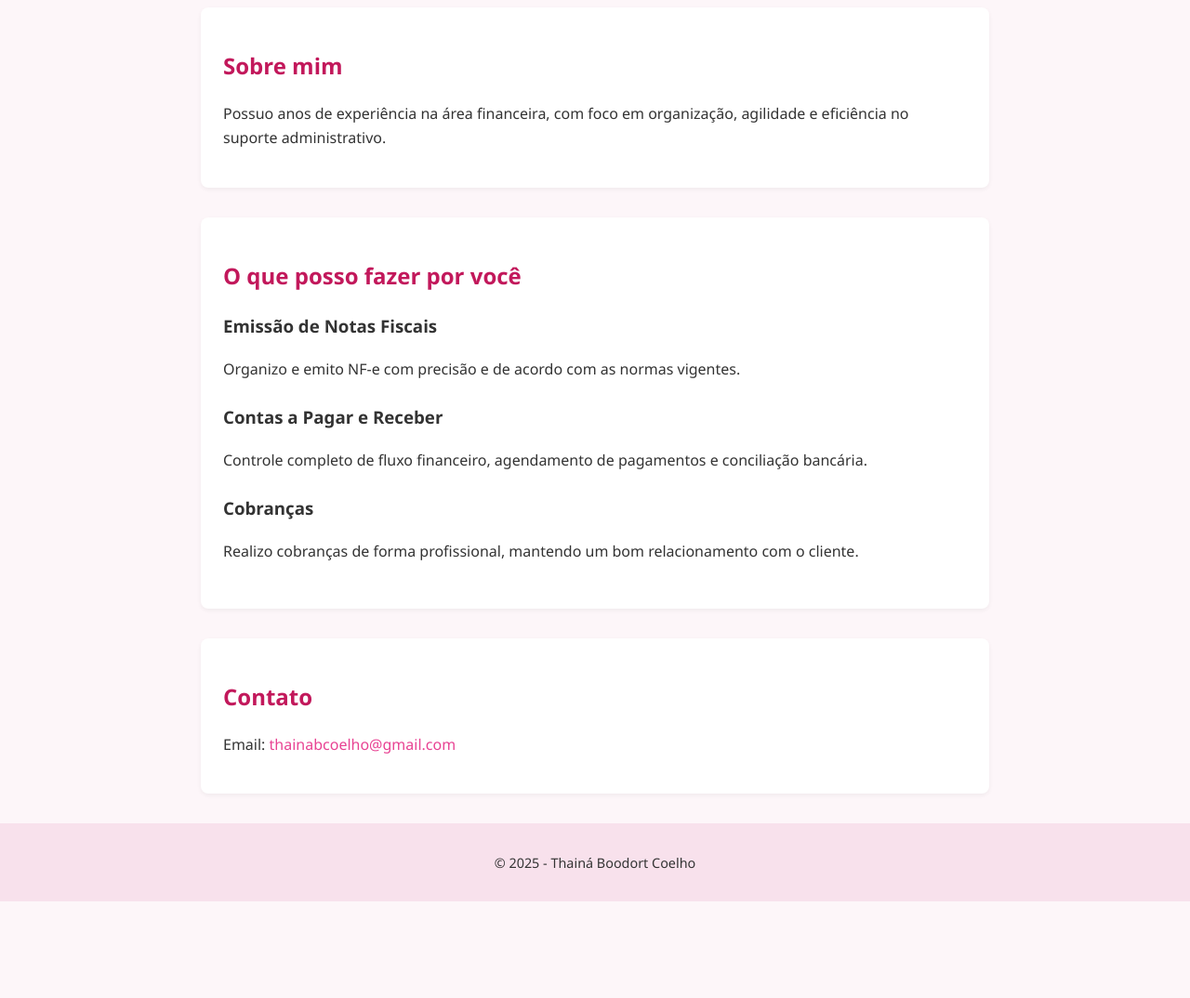
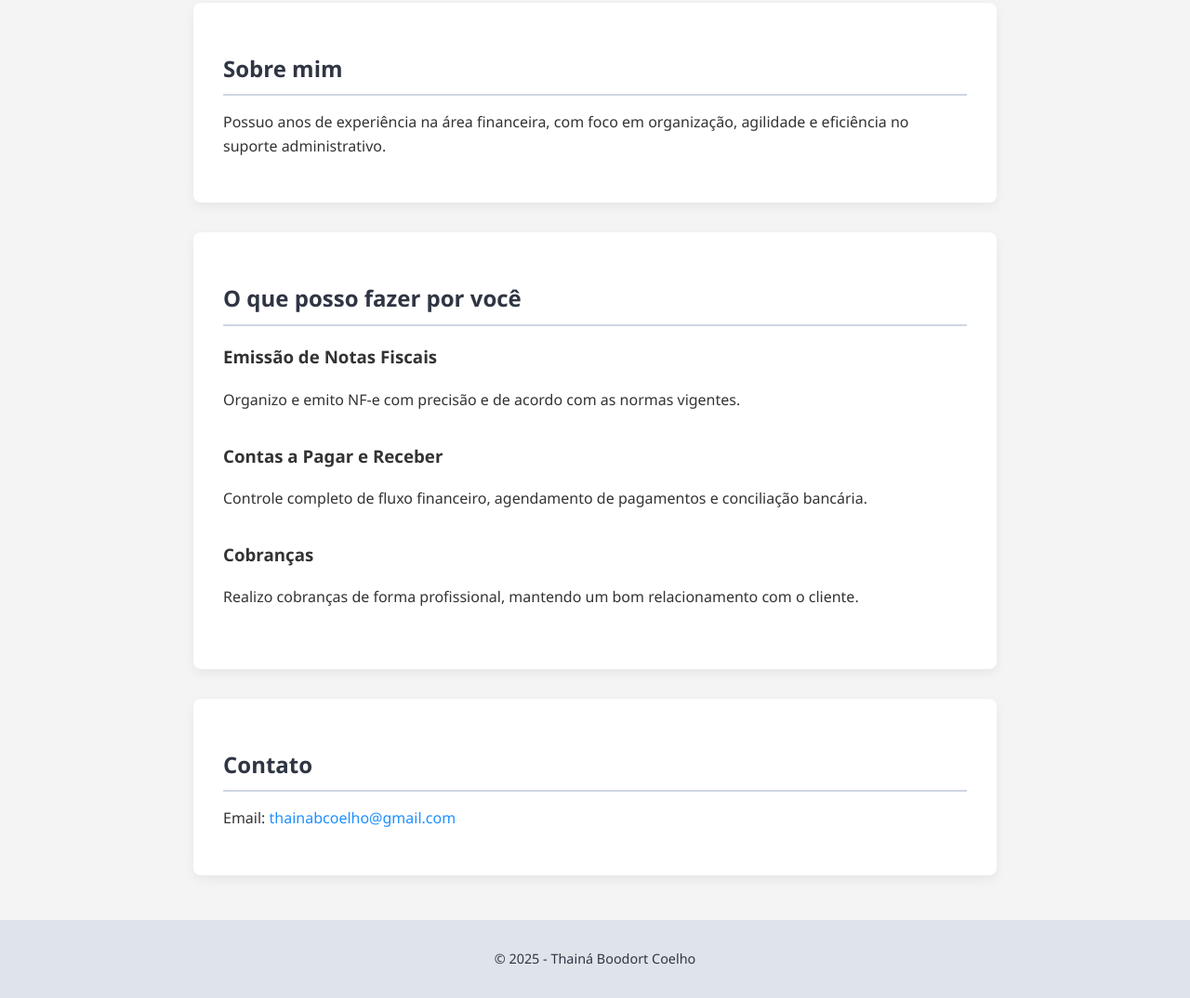
Before and after one commit to DouglasSMartins/portfolio, a plain HTML site: page index.html in a window 1280 px wide. Shown: the part 271-1345 px from the top of the page at 93% size. Before the commit the page ends 1241 px from the top, so only its background shows below. Drawn offline with Linux system fonts and the light colour scheme.

Commit message:
Update style.css

```diff
--- a/style.css
+++ b/style.css
@@ -2,7 +2,7 @@ body {
   font-family: 'Segoe UI', sans-serif;
   margin: 0;
   padding: 0;
-  background-color: #fdf6f9;
+  background-color: #f4f4f4;
   color: #333;
   line-height: 1.6;
 }
@@ -10,7 +10,7 @@ body {
 header {
   text-align: center;
   padding: 2rem;
-  background-color: #e84393;
+  background-color: #2f3542;
   color: white;
 }
 
@@ -20,36 +20,46 @@ header {
   border-radius: 50%;
   margin-bottom: 1rem;
   object-fit: cover;
-  border: 3px solid #fff;
+  border: 3px solid #ccc;
 }
 
 section {
   max-width: 800px;
   margin: 2rem auto;
-  padding: 1.5rem;
-  background: white;
+  padding: 2rem;
+  background: #ffffff;
   border-radius: 8px;
-  box-shadow: 0 2px 5px rgba(0,0,0,0.05);
+  box-shadow: 0 4px 12px rgba(0,0,0,0.06);
+}
+
+h1, h2 {
+  margin-bottom: 0.5rem;
 }
 
 h2 {
-  color: #c2185b;
+  color: #2f3542;
+  border-bottom: 2px solid #ced6e0;
+  padding-bottom: 0.5rem;
 }
 
 .projeto {
-  margin-bottom: 1.5rem;
+  margin-bottom: 2rem;
 }
 
 a {
-  color: #e84393;
+  color: #1e90ff;
   text-decoration: none;
+}
+
+a:hover {
+  text-decoration: underline;
 }
 
 footer {
   text-align: center;
   padding: 1rem;
-  background: #f8e1ec;
-  color: #333;
+  background: #dfe4ea;
+  color: #2f3542;
   font-size: 0.9rem;
-  margin-top: 2rem;
+  margin-top: 3rem;
 }
```
